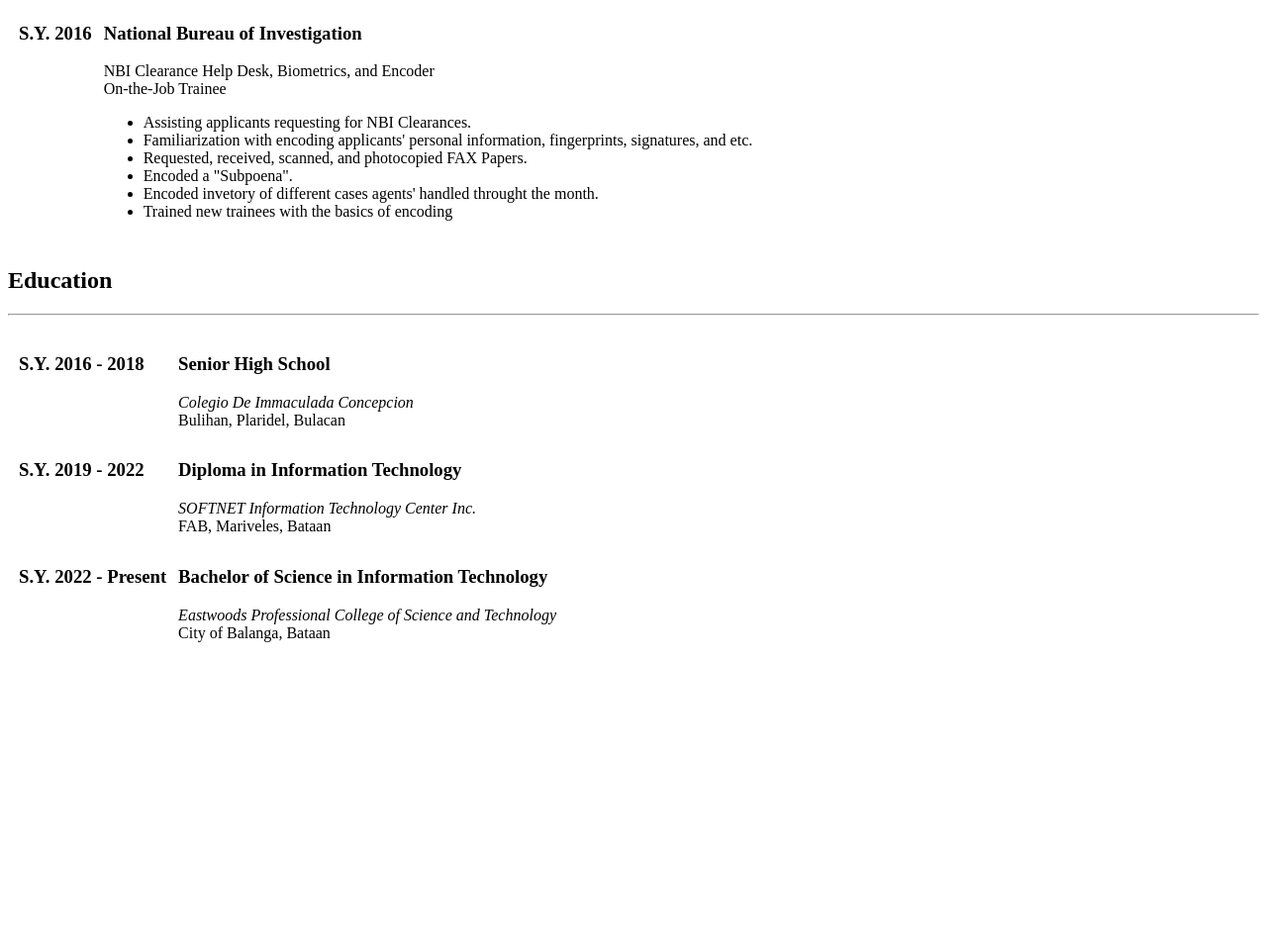
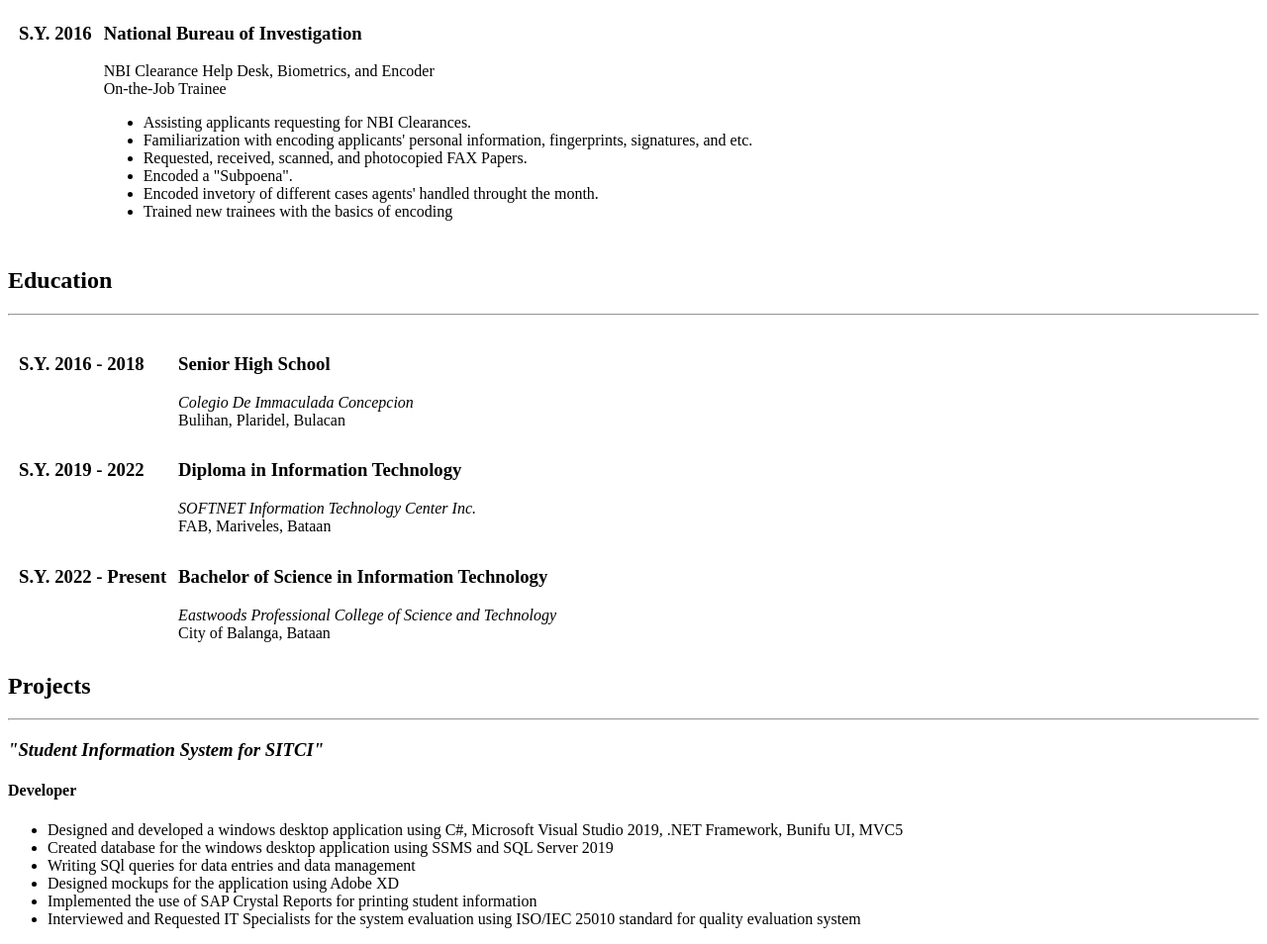
Before and after one commit to project-ronin-coder/resume-repo, a plain HTML site: page index.html in a window 1280 px wide. Shown: the part 568-1522 px from the top of the page at 99% size. Before the commit the page ends 1236 px from the top, so only its background shows below. Drawn offline with Linux system fonts and the light colour scheme.

Commit message:
Update index.html
updated index.html by adding another section which contains the projects made by using unordered lists

```diff
--- a/index.html
+++ b/index.html
@@ -132,6 +132,21 @@
         </tr>
       </table>
     </section>
+    <!-- SECTION 3 - Projects -->
+    <section>
+      <h2>Projects</h2>
+      <hr>
+      <h3><i>"Student Information System for SITCI"</i></h3>
+      <h4>Developer</h4>
+      <ul>
+        <li>Designed and developed a windows desktop application using C#, Microsoft Visual Studio 2019, .NET Framework, Bunifu UI, MVC5</li>
+        <li>Created database for the windows desktop application using SSMS and SQL Server 2019</li>
+        <li>Writing SQl queries for data entries and data management</li>
+        <li>Designed mockups for the application using Adobe XD</li>
+        <li>Implemented the use of SAP Crystal Reports for printing student information</li>
+        <li>Interviewed and Requested IT Specialists for the system evaluation using ISO/IEC 25010 standard for quality evaluation system</li>
+      </ul>
+    </section>
   </main>
   <!-- MAIN END -->
   <footer></footer>
```
Lines whose indentation alone changed are shown as unchanged.
